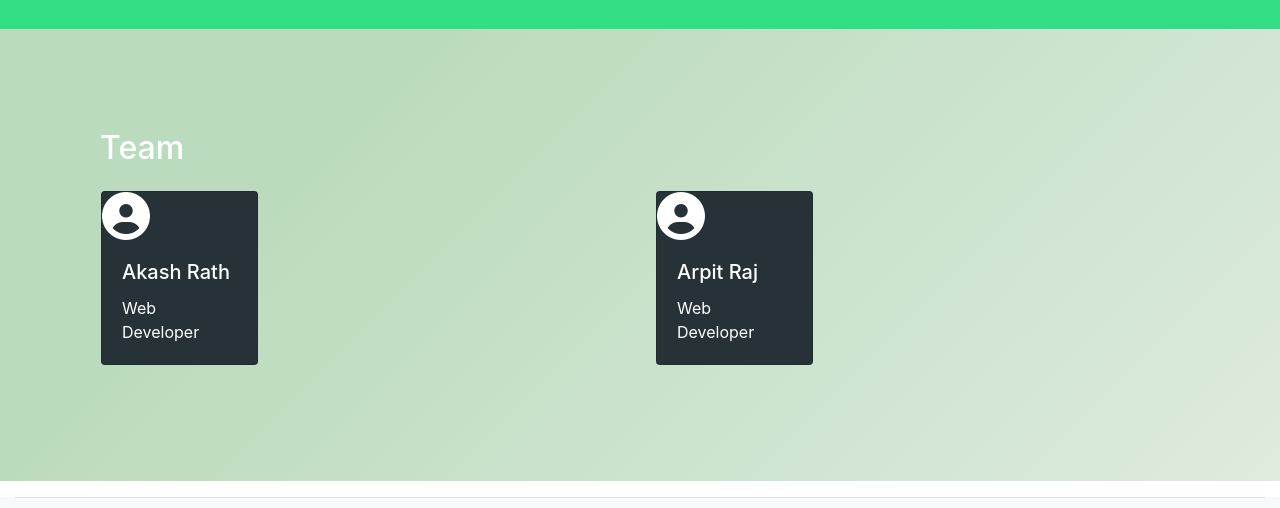
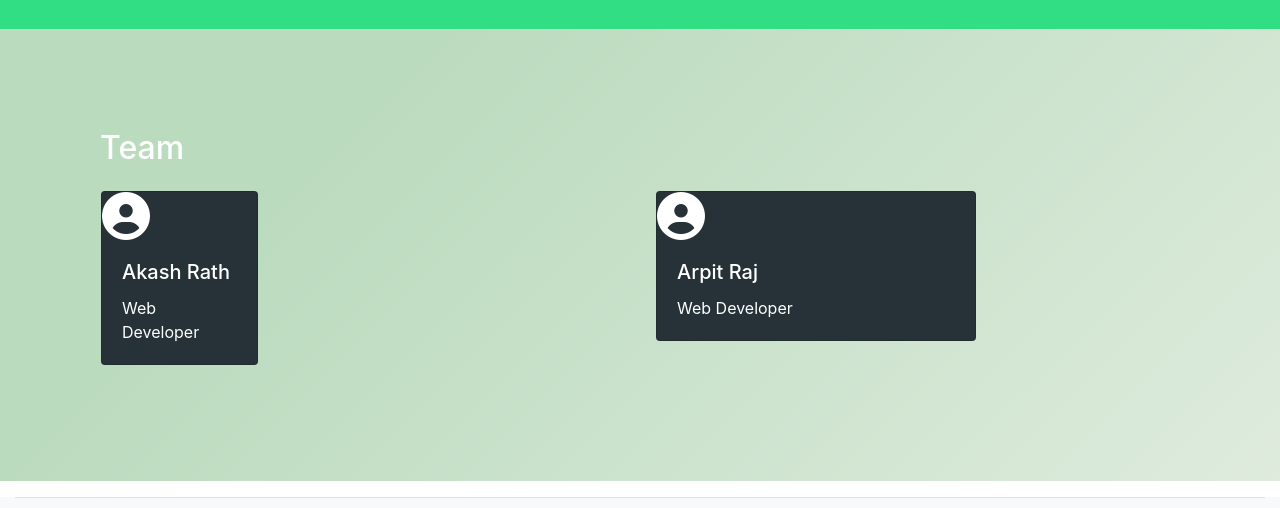
Before and after one commit to divinenaman/responsive-landing-pages, a plain HTML site: page android-green/index.html in a window 1280 px wide. Shown: the part 771-1279 px from the top of the page. Drawn offline with nearby package versions, Linux system fonts and the light colour scheme.

Commit message:
Update index.html

```diff
--- a/android-green/index.html
+++ b/android-green/index.html
@@ -67,7 +67,7 @@
 					</div>
 				</div>
 				<div class="col-12 col-md-6 p-3">
-					<div class="card" style="width: 30%;background-color: #263238;color: #fff">
+					<div class="card" style="width: 25vw;background-color: #263238;color: #fff">
 						<i class="card-img-top mx-auto fas fa-user-circle fa-3x"></i>
 						<div class="card-body">
 							<h5 class="card-title">Arpit Raj</h5>
```
